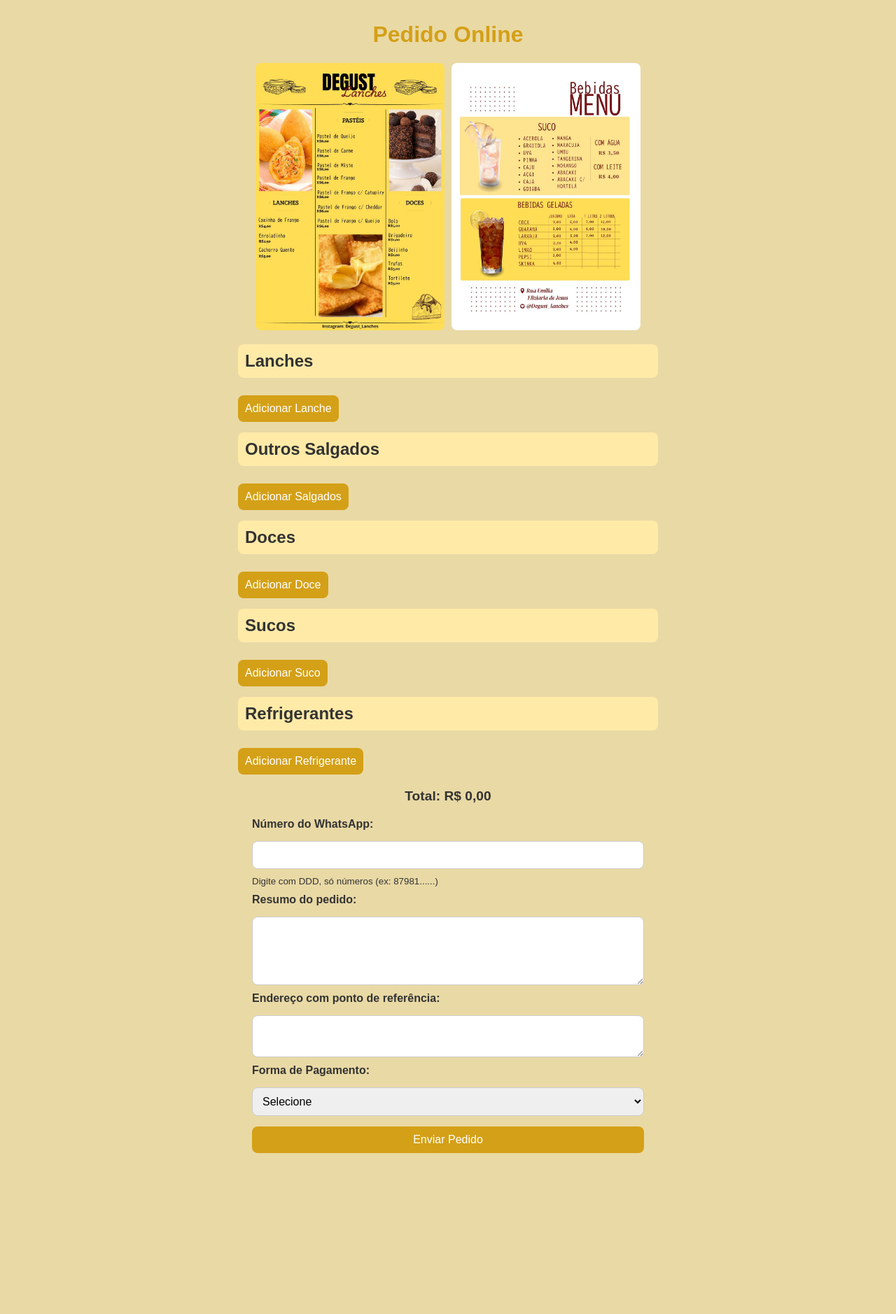
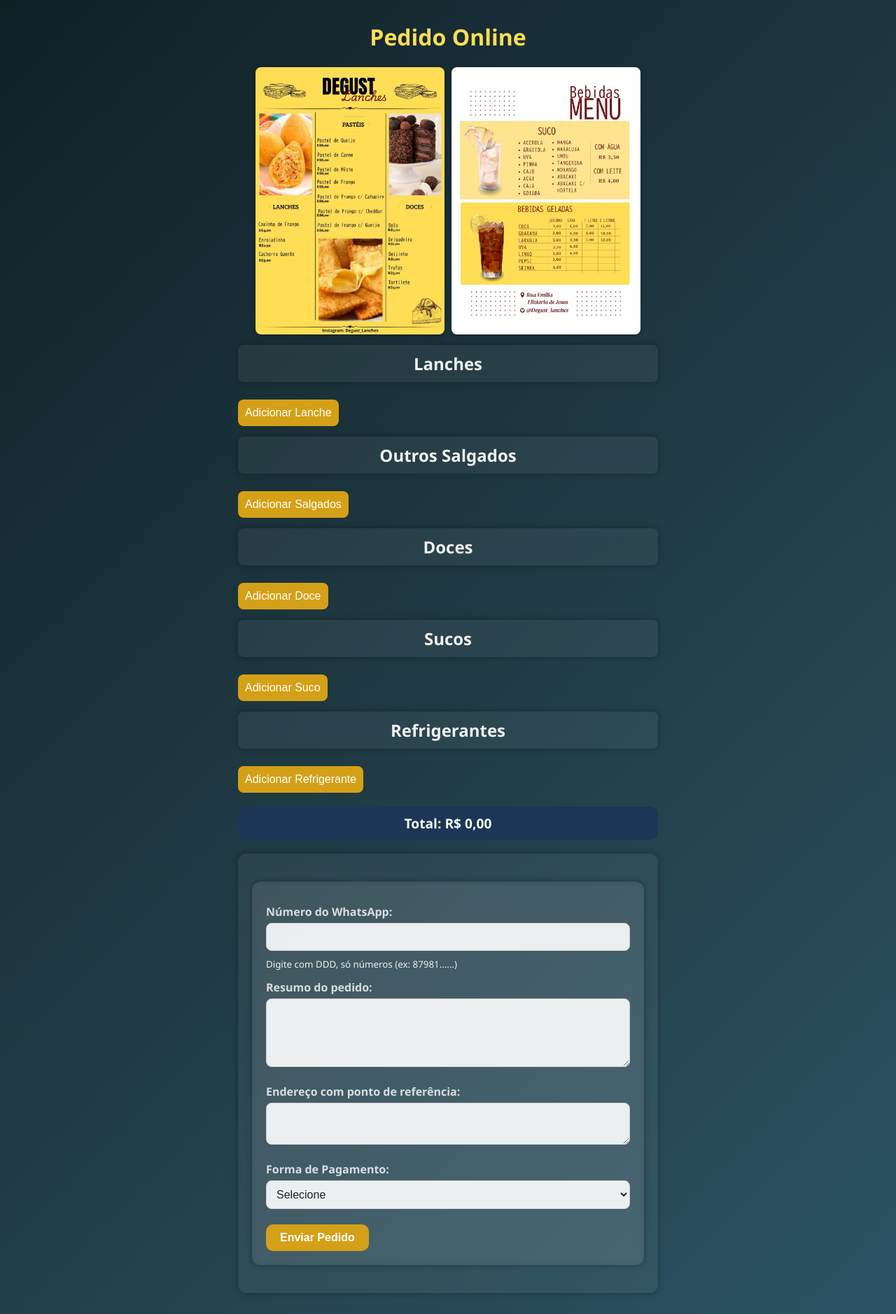
Before and after one commit to JonasDavidTR/Pedidos-BackEnd, a Flask app: page / in a window 1280 px wide. Shown: the whole page at 70% size. Before the commit the page ends 1648 px from the top, so only its background shows below. Run offline with Flask 3, Linux system fonts and the light colour scheme.

Commit message:
update css

```diff
--- a/app.py
+++ b/app.py
@@ -7,8 +7,9 @@ from urllib.parse import quote
 from flask_cors import CORS
 
 app = Flask(__name__)
-# CORS(app, origins=["http://127.0.0.1:5000/"])
+
 CORS(app, origins=["https://pedidos-backend-0ggt.onrender.com/"])
+
 # escopo da API
 scope = ["https://www.googleapis.com/auth/spreadsheets", "https://www.googleapis.com/auth/drive"]
 
--- a/static/script.js
+++ b/static/script.js
@@ -228,7 +228,7 @@ async function addItem(categoria) {
                 <option value="nao">Não</option>
             </select>
             <label>Observações:</label><textarea name="obs" placeholder="Ex: 1 com verdura, 1 sem"></textarea>
-            <button id="remover" type="button" onclick="this.parentElement.remove(); calcularTotal()">Remover</button>`;
+            <button class="btn-remover" type="button" onclick="this.parentElement.remove(); calcularTotal()">Remover</button>`;
     } else if (categoria === 'salgados') {
         html = `
             <label>Sabor (selecione):</label>
@@ -238,7 +238,7 @@ async function addItem(categoria) {
                 <option value="Coxinha">Coxinha</option>
             </select>
             <label>Quantidade:</label><input type="number" name="qtd" value="1" min="1" max="50" required>
-            <button id="remover" type="button" onclick="this.parentElement.remove(); calcularTotal()">Remover</button>`;
+            <button class="btn-remover" type="button" onclick="this.parentElement.remove(); calcularTotal()">Remover</button>`;
     } else if (categoria === 'doces') {
         html = `
             <label>Doce (selecione):</label>
@@ -252,7 +252,7 @@ async function addItem(categoria) {
             </select>
             <label>Quantidade:</label><input type="number" name="qtd" value="1" min="1" max="50" required>
             <label>Observações:</label><textarea name="obs" placeholder="Ex: Sem talher, sabor da trufa..."></textarea>
-            <button id="remover" type="button" onclick="this.parentElement.remove(); calcularTotal()">Remover</button>`;
+            <button class="btn-remover" type="button" onclick="this.parentElement.remove(); calcularTotal()">Remover</button>`;
     } else if (categoria === 'sucos') {
         html = `
             <label>Sabor (selecione):</label>
@@ -282,7 +282,7 @@ async function addItem(categoria) {
                 <option value="agua">Água</option>
             </select>
             <label>Observações:</label><textarea name="obs" placeholder="Ex: sem açúcar"></textarea>
-            <button id="remover" type="button" onclick="this.parentElement.remove(); calcularTotal()">Remover</button>`;
+            <button class="btn-remover" type="button" onclick="this.parentElement.remove(); calcularTotal()">Remover</button>`;
     } else if (categoria === 'refri') {
         html = `
         <label>Refrigerante (selecione):</label>
@@ -304,7 +304,7 @@ async function addItem(categoria) {
         </select>
         <label>Quantidade:</label><input type="number" name="qtd" value="1" min="1" max="4" required>
         <label>Observações:</label><textarea name="obs" placeholder="Ex: bem gelado"></textarea>
-        <button id="remover" type="button" onclick="this.parentElement.remove(); calcularTotal()">Remover</button>
+        <button class="btn-remover" type="button" onclick="this.parentElement.remove(); calcularTotal()">Remover</button>
     `;
     }
 
--- a/static/style.css
+++ b/static/style.css
@@ -1,35 +1,48 @@
 body {
-  font-family: sans-serif;
-  background-color: #e6d395d7;
-  color: #333;
+  font-family: 'Segoe UI', sans-serif;
+  background: linear-gradient(135deg, #0f2027, #203a43, #2c5364); /* azul escuro a roxo */
+  color: #f0f0f0;
+  /* min-height: 100vh; */
   padding: 10px;
   max-width: 600px;
   margin: auto;
 }
 
-.container {
-  padding: 20px;
-}
+
 
 h1 {
   text-align: center;
-  color: #d4a017;
+  color: #ffdd57;
 }
 
 h2 {
-  background-color: #ffeaa7;
+  text-align: center;
+  background: rgba(255, 255, 255, 0.05);
+  box-shadow: 0 0 10px rgba(0,0,0,0.3);
   padding: 10px;
   border-radius: 8px;
   cursor: pointer;
   margin-top: 15px;
 }
 
-.cardapio {
+/* .cardapio {
+  background: rgba(255, 255, 255, 0.05);
+  backdrop-filter: blur(5px);
+  border-radius: 12px;
+  box-shadow: 0 0 10px rgba(0,0,0,0.3);
   display: flex;
   gap: 10px;
   justify-content: center;
   flex-wrap: wrap;
   margin-bottom: 20px;
+}*/
+
+.cardapio {
+  display: flex;
+  flex-wrap: wrap;
+  justify-content: center; /* Centraliza horizontalmente */
+  gap: 10px;
+  margin-top: 20px;
 }
 
 .cardapio img {
@@ -37,6 +50,12 @@ h2 {
   cursor: pointer;
   border-radius: 8px;
   transition: transform 0.2s;
+}
+
+.cardapio img {
+  cursor: pointer;
+  transition: transform 0.2s;
+  box-shadow: 0 2px 6px rgba(0,0,0,0.3);
 }
 
 .cardapio img:hover {
@@ -51,45 +70,89 @@ h2 {
 
 /* Lightbox */
 .lightbox {
+  position: fixed;
+  top: 0; left: 0; right: 0; bottom: 0;
+  background: rgba(0, 0, 0, 0.85);
   display: none;
-  position: fixed;
-  z-index: 10;
-  left: 0;
-  top: 0;
-  width: 100vw;
-  height: 100vh;
-  background: rgba(0, 0, 0, 0.8);
   justify-content: center;
   align-items: center;
+  z-index: 999;
 }
 
 .lightbox img {
   max-width: 90%;
   max-height: 90%;
   border-radius: 10px;
+  box-shadow: 0 0 15px #000;
 }
 
-form {
-  display: flex;
-  flex-direction: column;
-  gap: 10px;
+
+form, .container{
+  padding: 20px;
+  margin: 20px auto;
+  max-width: 100%;
+
+  background: rgba(255, 255, 255, 0.05);
+  backdrop-filter: blur(5px);
+  border-radius: 12px;
+  box-shadow: 0 0 10px rgba(0,0,0,0.3);
+  display: block;
+  /* flex-direction: column; */
+  /* gap: 10px; */
+}
+
+button[class="btn-remover"]{
+  background-color: #e63946;
+  color: white;
+}
+button[class="btn-remover"]:hover{
+  background-color: #c0292e;
+}
+
+
+.container button{
+  margin-top: 15px;
+  padding: 10px 20px;
+  font-size: 1rem;
+  font-weight: bold;
+  border: none;
+  border-radius: 10px;
+  cursor: pointer;
+  transition: all 0.3s ease-in-out;
 }
 
 label {
+  display: block;
+  margin-top: 12px;
   font-weight: bold;
+  color: #ffffffcc;
 }
 
 input,
 textarea,
 select {
+  background-color: rgba(255, 255, 255, 0.9);
+  color: #222;
+  border: 1px solid #ccc;
+  border-radius: 8px;
   width: 100%;
   margin-top: 5px;
   padding: 10px;
-  border: 1px solid #ccc;
-  border-radius: 8px;
-  font-size: 16px;
+  font-size: 1rem;
   box-sizing: border-box;
+  transition: border 0.3s, box-shadow 0.3s;
+  margin-bottom:  7px;
 }
+
+select:focus, input:focus, textarea:focus {
+  outline: none;
+  border: 1px solid #ff8800; /* cor do foco */
+  box-shadow: 0 0 5px rgba(255, 136, 0, 0.5);
+}
+textarea::placeholder, input::placeholder {
+  color: #cccccc;
+}
+
 
 .item {
   border: 1px solid #ccc;
@@ -98,11 +161,11 @@ select {
   margin-top: 10px;
 }
 
-.categoria {
+/* .categoria {
   margin-top: 10px;
   padding-left: 10px;
   display: none;
-}
+} */
 
 .flex {
   display: flex;
@@ -137,10 +200,13 @@ button:hover {
 .remover:hover{
   background-color: #bd2130;
 }
-
 .total {
   text-align: center;
+  font-size: 1.2rem;
+  margin-top: 20px;
+  background-color: #1d3557;
+  padding: 10px;
+  border-radius: 10px;
+  color: #f1faee;
   font-weight: bold;
-  font-size: 1.2em;
-  margin-top: 20px;
 }
--- a/templates/index.html
+++ b/templates/index.html
@@ -16,23 +16,23 @@
 
   <h2 onclick="toggleCategoria('lanches')">Lanches</h2>
   <div id="lanches" class="categoria"></div>
-  <button onclick="addItem('lanches')">Adicionar Lanche</button>
+  <button class="adicionar" onclick="addItem('lanches')">Adicionar Lanche</button>
 
   <h2 onclick="toggleCategoria('salgados')">Outros Salgados</h2>
   <div id="salgados" class="categoria"></div>
-  <button onclick="addItem('salgados')">Adicionar Salgados</button>
+  <button class="adicionar" onclick="addItem('salgados')">Adicionar Salgados</button>
 
   <h2 onclick="toggleCategoria('doces')">Doces</h2>
   <div id="doces" class="categoria"></div>
-  <button onclick="addItem('doces')">Adicionar Doce</button>
+  <button class="adicionar" onclick="addItem('doces')">Adicionar Doce</button>
 
   <h2 onclick="toggleCategoria('sucos')">Sucos</h2>
   <div id="sucos" class="categoria" data-categoria="sucos"></div>
-  <button onclick="addItem('sucos')">Adicionar Suco</button>
+  <button class="adicionar" onclick="addItem('sucos')">Adicionar Suco</button>
 
   <h2 onclick="toggleCategoria('refri')">Refrigerantes</h2>
   <div id="refri" class="categoria" data-categoria="refri"></div>
-  <button onclick="addItem('refri')">Adicionar Refrigerante</button>
+  <button class="adicionar" onclick="addItem('refri')">Adicionar Refrigerante</button>
 
   <div class="total" id="valor-total">Total: R$ 0,00</div>
 
```
Also changed, not shown: backup.js (+315 -0 lines), 1 other file.
